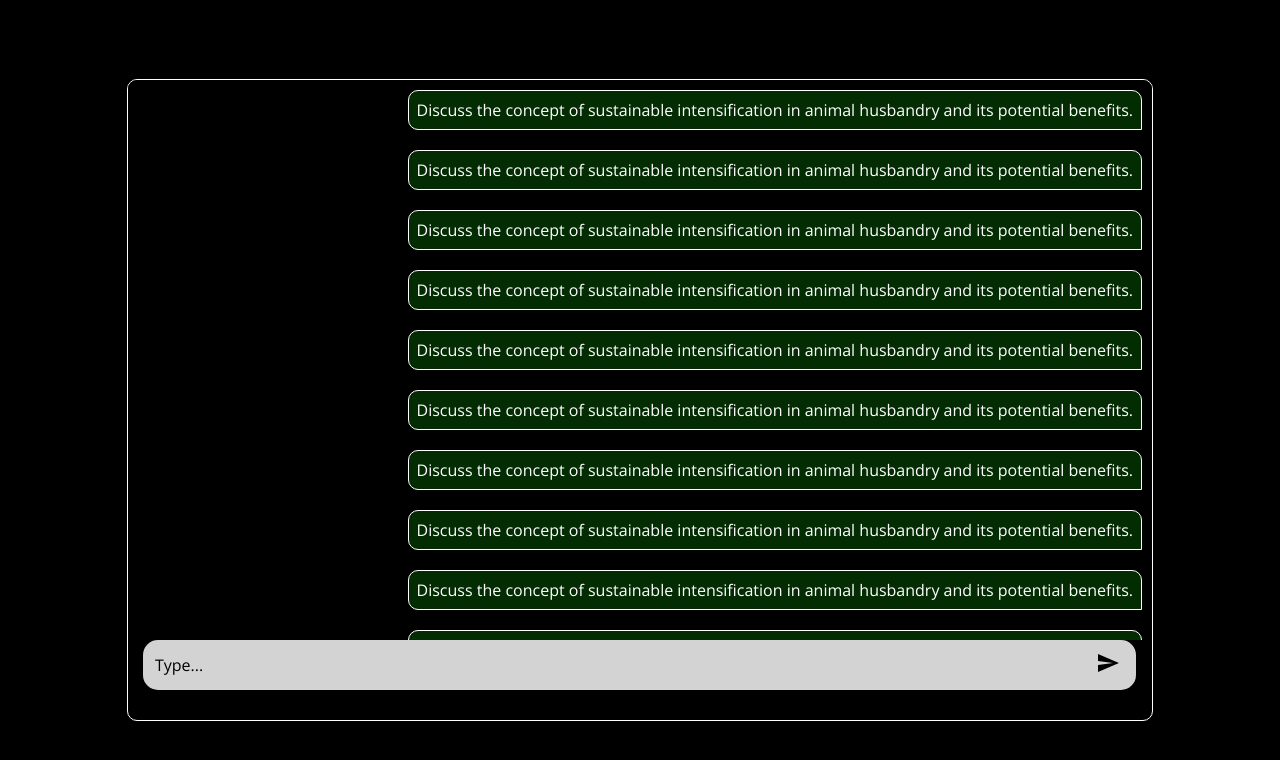
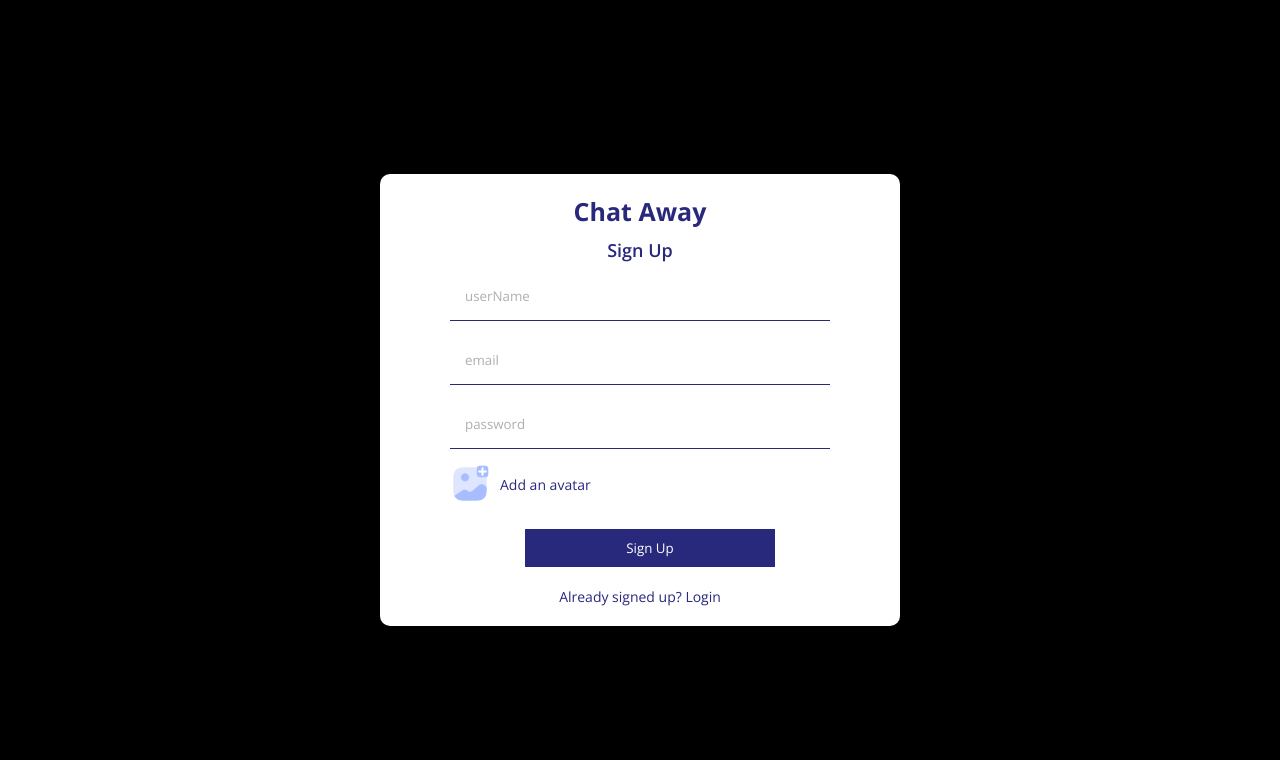
Before and after one commit to swafey-karanja/chatapp, a React (Create React App) app: page /register in a window 1280 px wide. Shown: the top 760 px of the page. Built offline with nearby package versions, Linux system fonts and the light colour scheme.

Commit message:
Revert "Chatbot UI"
This reverts commit 25daeb95a6dc95fc084708d8b9c2b3067ed1e811.

```diff
--- a/src/App.js
+++ b/src/App.js
@@ -1,10 +1,25 @@
+import Register from "./pages/Register.jsx";
+import Login from "./pages/Login.jsx";
 import Home from "./pages/Home.jsx";
 import "./style.scss";
-
+import {
+  BrowserRouter,
+  Routes,
+  Route,
+  // Navigate
+} from "react-router-dom";
 
 function App() {
   return (
-    <Home/>
+    <BrowserRouter>
+      <Routes>
+        <Route path="/">
+          <Route index element={<Home/>} />
+          <Route path="login" element={<Login/>} />
+          <Route path="register" element={<Register/>} />
+        </Route>
+      </Routes>
+    </BrowserRouter>
   );
 }
 
--- /dev/null
+++ b/src/Firebase.js
@@ -0,0 +1,23 @@
+// Import the functions you need from the SDKs you need
+import { initializeApp } from "firebase/app";
+import { getAuth } from "firebase/auth";
+import { getStorage } from "firebase/storage";
+import { getFirestore } from "firebase/firestore";
+// TODO: Add SDKs for Firebase products that you want to use
+// https://firebase.google.com/docs/web/setup#available-libraries
+
+// Your web app's Firebase configuration
+const firebaseConfig = {
+  apiKey: "AIzaSyB57jWCauGLPqgG5iFZfYmksZBxtaBto2o",
+  authDomain: "chatapp-c1c46.firebaseapp.com",
+  projectId: "chatapp-c1c46",
+  storageBucket: "chatapp-c1c46.appspot.com",
+  messagingSenderId: "352829089352",
+  appId: "1:352829089352:web:d1801903c78e59becdda7d"
+};
+
+// Initialize Firebase
+export const app = initializeApp(firebaseConfig);
+export const auth  = getAuth();
+export const storage = getStorage();
+export const db = getFirestore();
--- a/src/components/Chat.jsx
+++ b/src/components/Chat.jsx
@@ -1,21 +1,21 @@
 import React from 'react'
-// import Cam from "../img/cam.png"
-// import More from "../img/more.png"
-// import Add from "../img/add.png"
+import Cam from "../img/cam.png"
+import More from "../img/more.png"
+import Add from "../img/add.png"
 import Messages from './Messages'
 import Input from './Input'
 
 const Chat = () => {
   return (
     <div className='chat'>
-      {/* <div className="chatInfo">
+      <div className="chatInfo">
         <span>Itachi</span>
         <div className="chatIcons">
           <img src={Cam} alt="" />
           <img src={Add} alt="" />
           <img src={More} alt="" />
         </div>
-      </div> */}
+      </div>
       <Messages/>
       <Input/>
     </div>
--- a/src/components/Input.jsx
+++ b/src/components/Input.jsx
@@ -1,11 +1,19 @@
 import React from 'react'
+// import Add from "../img/addAvatar.png"
+// import Attach from "../img/attach.png"
 import SendIcon from '@mui/icons-material/Send';
+import AttachFileIcon from '@mui/icons-material/AttachFile';
 
 function Input() {
   return (
     <div className='input'>
         <input type="text" placeholder='Type...' />
         <div className="send">
+            <img src="" alt="" />
+            <input type="file" style={{display:"none"}} id='file'/>
+            <label htmlFor="file">
+                <AttachFileIcon/>
+            </label>
             <button>
                 <SendIcon/>
             </button>
--- a/src/components/Message.jsx
+++ b/src/components/Message.jsx
@@ -3,17 +3,17 @@ import React from 'react'
 function Message() {
   return (
     <div className='message owner'>
-        {/* <div className="messageInfo">
+        <div className="messageInfo">
             <img src="https://images.unsplash.com/photo-1542206395-9feb3edaa68d?q=80&w=1964&auto=format&fit=crop&ixlib=rb-4.0.3&ixid=M3wxMjA3fDB8MHxwaG90by1wYWdlfHx8fGVufDB8fHx8fA%3D%3D"
             alt=""
             />
             <span>just now</span>
-        </div> */}
+        </div>
         <div className="messageContent">
-            <p>Discuss the concept of sustainable intensification in animal husbandry and its potential benefits.</p>
-            {/* <img src="https://images.unsplash.com/photo-1542206395-9feb3edaa68d?q=80&w=1964&auto=format&fit=crop&ixlib=rb-4.0.3&ixid=M3wxMjA3fDB8MHxwaG90by1wYWdlfHx8fGVufDB8fHx8fA%3D%3D"
+            <p>Hello</p>
+            <img src="https://images.unsplash.com/photo-1542206395-9feb3edaa68d?q=80&w=1964&auto=format&fit=crop&ixlib=rb-4.0.3&ixid=M3wxMjA3fDB8MHxwaG90by1wYWdlfHx8fGVufDB8fHx8fA%3D%3D"
             alt=""
-            /> */}
+            />
         </div>
     </div>
   )
--- /dev/null
+++ b/src/components/Navbar.jsx
@@ -0,0 +1,16 @@
+import React from 'react'
+
+const Navbar = () => {
+  return (
+    <div className='navbar'>
+        <span className="logo">Chat Away</span>
+        <div className="user">
+            <img src="https://plus.unsplash.com/premium_photo-1677636664547-c3d21c579185?q=80&w=1974&auto=format&fit=crop&ixlib=rb-4.0.3&ixid=M3wxMjA3fDB8MHxwaG90by1wYWdlfHx8fGVufDB8fHx8fA%3D%3D" alt="" />
+            <span>Username</span>
+            <button>Logout</button>
+        </div>
+    </div>
+  )
+}
+
+export default Navbar
--- /dev/null
+++ b/src/components/Search.jsx
@@ -0,0 +1,19 @@
+import React from 'react'
+
+function Search() {
+  return (
+    <div className='search'>
+        <div className="searchForm">
+            <input type="text" placeholder='Search'/>
+        </div>
+        <div className="userChat">
+            <img src="https://plus.unsplash.com/premium_photo-1677636664547-c3d21c579185?q=80&w=1974&auto=format&fit=crop&ixlib=rb-4.0.3&ixid=M3wxMjA3fDB8MHxwaG90by1wYWdlfHx8fGVufDB8fHx8fA%3D%3D" alt="" />
+            <div className="userChatInfo">
+                <span>Itachi</span>
+            </div>
+        </div>
+    </div>
+  )
+}
+
+export default Search
--- /dev/null
+++ b/src/components/Sidebar.jsx
@@ -0,0 +1,17 @@
+import React from 'react'
+import "../style.scss"
+import Navbar from './Navbar'
+import Search from './Search'
+import Chats from './Chats'
+
+const Sidebar = () => {
+  return (
+    <div className='sidebar'>
+        <Navbar/>
+        <Search/>
+        <Chats/>
+    </div>
+  )
+}
+
+export default Sidebar
--- a/src/pages/Home.jsx
+++ b/src/pages/Home.jsx
@@ -1,12 +1,12 @@
 import React from 'react'
-// import Sidebar from '../components/Sidebar.jsx'
+import Sidebar from '../components/Sidebar.jsx'
 import Chat from '../components/Chat.jsx'
 
 const Home = () => {
   return (
     <div className='home'>
         <div className="container">
-            {/* <Sidebar/> */}
+            <Sidebar/>
             <Chat/>
         </div>
     </div>
--- /dev/null
+++ b/src/pages/Login.jsx
@@ -0,0 +1,21 @@
+import React from 'react'
+
+const Login = () => {
+  return (
+    <div className='formContainer'>
+        <div className='formWrapper'>
+            <span className="logo">Chat Away</span>
+            <span className="title">Log in</span>
+            <form action="">
+                <input type="email" placeholder='email'/>
+                <input type="password" placeholder='password'/>
+                <button>Log In</button>
+            </form>
+            <p>Don't have an account? Sign up</p>
+        </div>
+    </div>
+
+  )
+}
+
+export default Login
--- /dev/null
+++ b/src/pages/Register.jsx
@@ -0,0 +1,91 @@
+import React, { useState } from 'react'
+import Add from "../img/addAvatar.png"
+import { createUserWithEmailAndPassword, updateProfile } from "firebase/auth";
+import { auth,db,storage } from "../Firebase";
+import { ref, uploadBytesResumable, getDownloadURL } from "firebase/storage";
+import { doc, setDoc } from "firebase/firestore";
+import { useNavigate } from 'react-router-dom';
+
+const Register = () => {
+  const[err, setErr] = useState(false);
+  const navigate = useNavigate();
+
+  const handleSubmit = async (e) => {
+    e.preventDefault()
+    const userName = e.target[0].value;
+    const email = e.target[1].value;
+    const password = e.target[2].value;
+    const file = e.target[3].files[0];
+
+    try{
+      const res = await createUserWithEmailAndPassword(auth, email, password);
+
+      const storageRef = ref(storage, userName);
+
+      const uploadTask = uploadBytesResumable(storageRef, file);
+
+      // Register three observers:
+      // 1. 'state_changed' observer, called any time the state changes
+      // 2. Error observer, called on failure
+      // 3. Completion observer, called on successful completion
+      uploadTask.on(
+        (error) => {
+          // Handle unsuccessful uploads
+          setErr(true);
+          console.log(error);
+        },
+        () => {
+          // Handle successful uploads on complete
+          // For instance, get the download URL: https://firebasestorage.googleapis.com/...
+          getDownloadURL(uploadTask.snapshot.ref).then( async(downloadURL) => {
+             // Update user profile with userName and photoURL
+            await updateProfile(res.user,{
+              userName,
+              photoURL: downloadURL,
+            });
+
+            await setDoc(doc(db, "users", res.user.uid),{
+              uid: res.user.uid,
+              userName,
+              email,
+              photoURL: downloadURL,
+            });
+
+            await setDoc(doc(db, "userChats", res.user.uid),{});
+            navigate("/");
+          });
+        }
+      );
+
+    }catch(err){
+      setErr(true);
+      console.log(err);
+    }
+
+  }
+
+  return (
+    <div className='formContainer'>
+        <div className='formWrapper'>
+            <span className="logo">Chat Away</span>
+            <span className="title">Sign Up</span>
+            <form onSubmit={handleSubmit}>
+                <input type="text" placeholder='userName'/>
+                <input type="email" placeholder='email'/>
+                <input type="password" placeholder='password'/>
+                <input style={{display:"none"}} type="file" id="file"/>
+                <label htmlFor="file">
+                    <img src={Add} alt="" />
+                    <span>Add an avatar</span>
+                </label>
+                <button>Sign Up</button>
+                {err && <span>Something went Wrong</span>}
+            </form>
+            <p>Already signed up? Login</p>
+        </div>
+    </div>
+
+  )
+}
+
+export default Register
--- a/src/style.scss
+++ b/src/style.scss
@@ -212,8 +212,6 @@
         .chat{
             flex:2;
             color: white;
-            // margin-top: 720px;
-            // margin-left: 20px;
 
             .chatInfo{
                 height: 50px;
@@ -237,7 +235,7 @@
             .messages {
                 background-color: black;
                 padding: 10px;
-                height: calc(100% - 100px);
+                height: calc(100% - 140px);
                 overflow: scroll;
                 scrollbar-width: none; //for firefox
                 &::-webkit-scrollbar{
```
